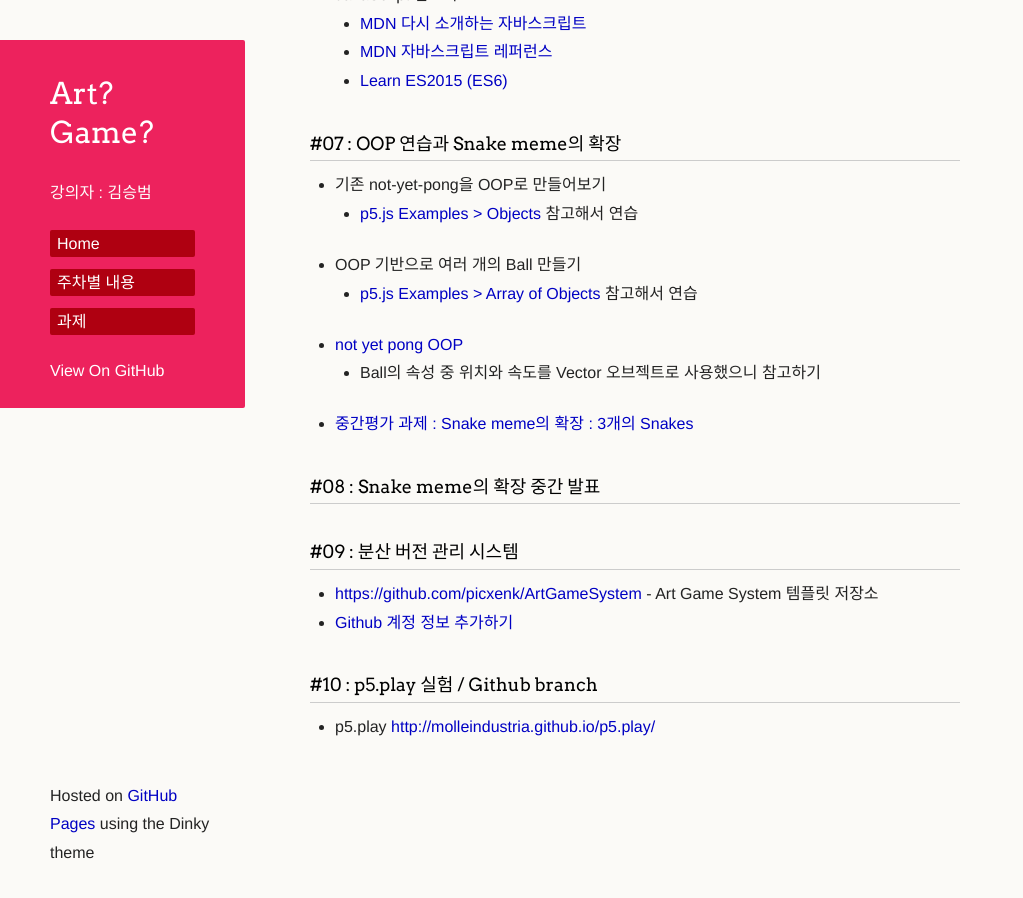
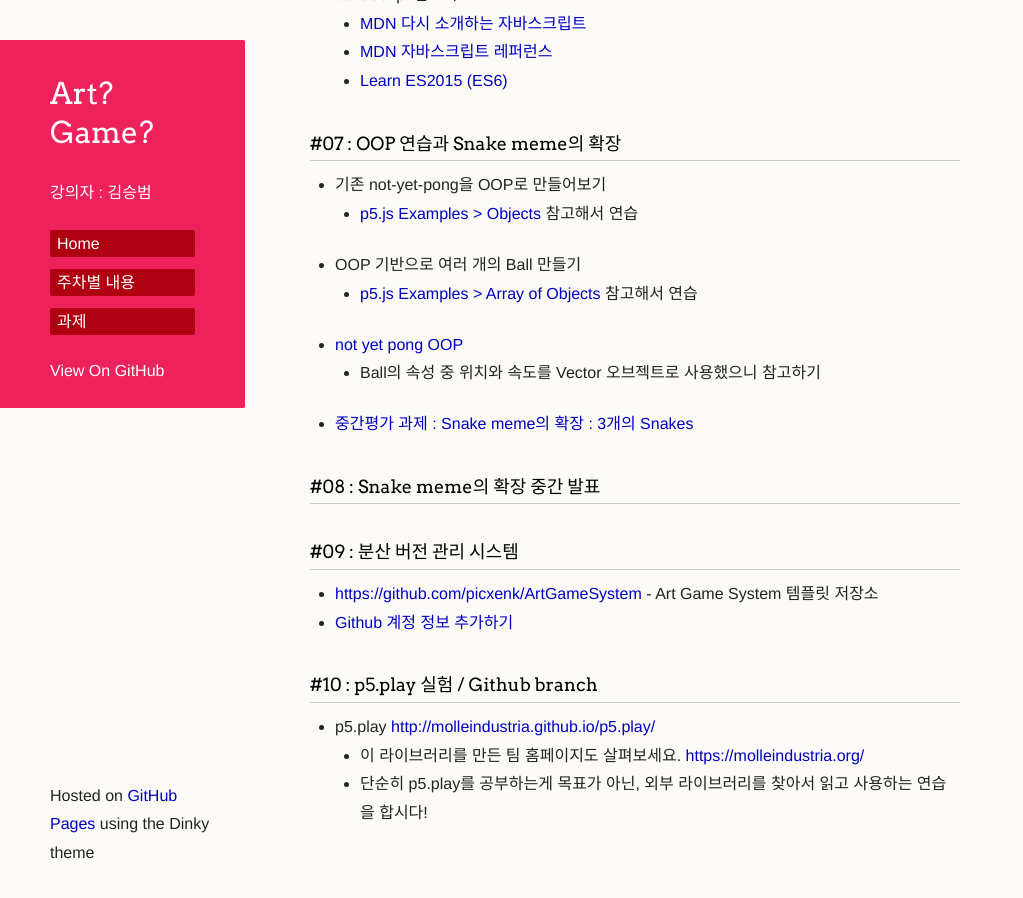
Before and after one commit to picxenk/SIA2019ArtGame, a Jekyll site: the page built from curriculum.md, in a window 1280 px wide and 900 px high, scrolled down 1117 px. Shown: the whole window, without its empty margins (0-1023 px from the left). Built offline with Jekyll 4.4.1, drawn with Linux system fonts in a browser that asks for light colours; our own code applies the rules of GitHub Pages for plain Markdown files; a script that is not in the unit is left out; the repository's description, which GitHub fills in, is left out.

Commit message:
Update curriculum.md

```diff
--- a/curriculum.md
+++ b/curriculum.md
@@ -50,3 +50,5 @@
 
 ### #10 : p5.play 실험 / Github branch
  * p5.play <http://molleindustria.github.io/p5.play/>
+   * 이 라이브러리를 만든 팀 홈페이지도 살펴보세요. <https://molleindustria.org/>
+   * 단순히 p5.play를 공부하는게 목표가 아닌, 외부 라이브러리를 찾아서 읽고 사용하는 연습을 합시다!
```
